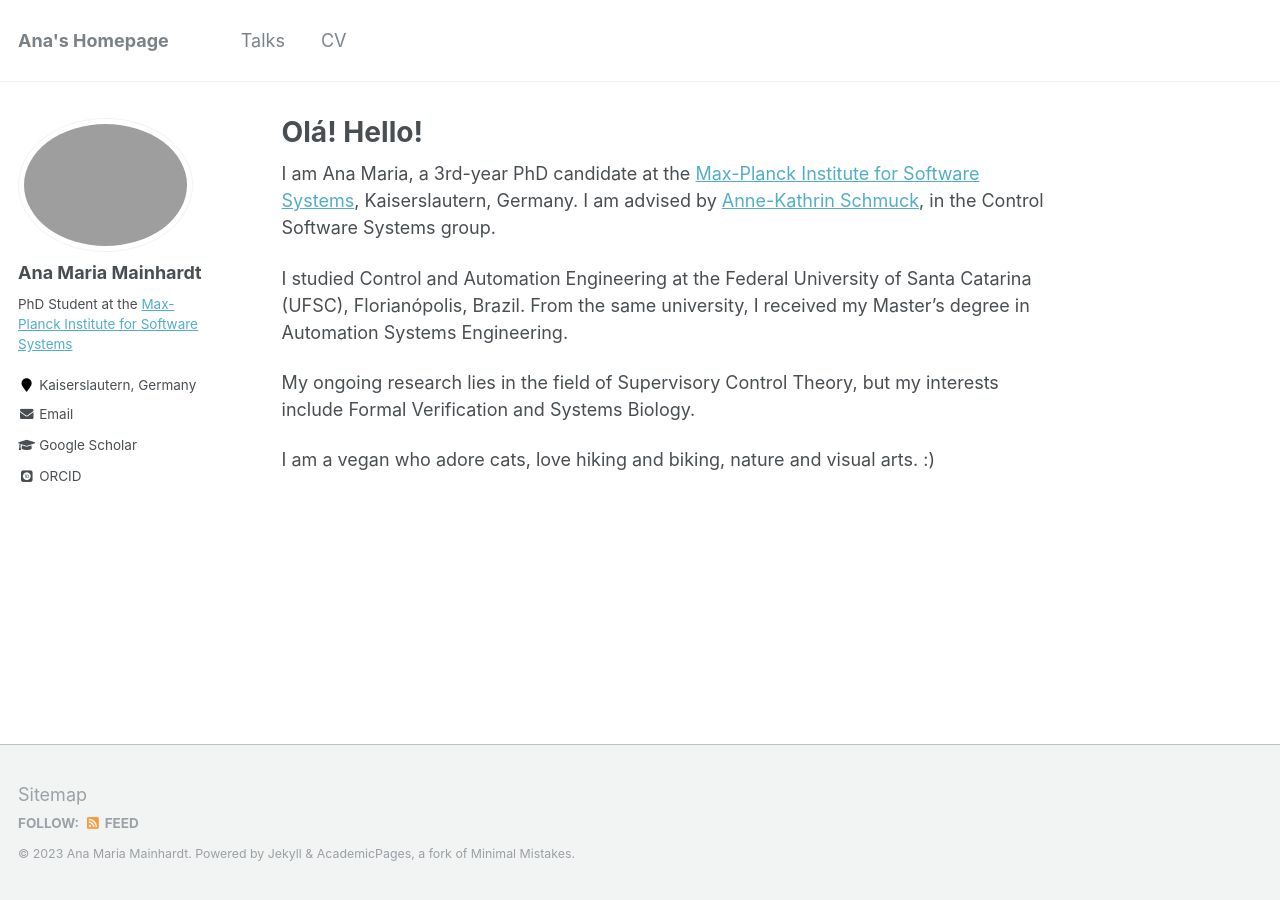
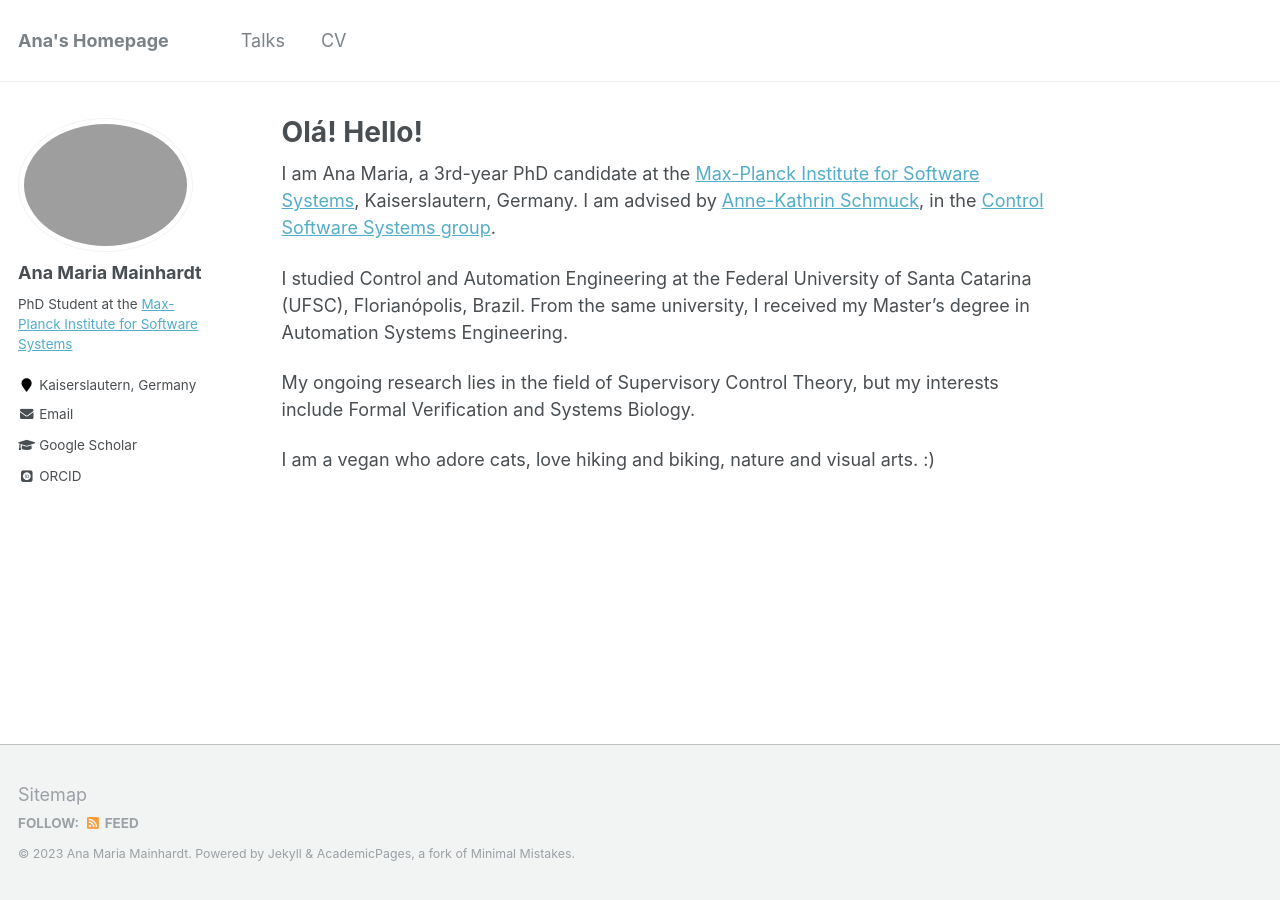
Before and after one commit to anamainhardt/anamainhardt.github.io, a Jekyll site: the page built from _pages/about.md, in a window 1280 px wide. Built offline with Jekyll 4.4.1, drawn with Linux system fonts in a browser that asks for light colours; some web fonts are replaced; part of the change alters nothing that is shown.

```diff
--- a/_pages/about.md
+++ b/_pages/about.md
@@ -11,7 +11,7 @@ redirect_from:
 
 I am Ana Maria, a 3rd-year PhD candidate at the
 [Max-Planck Institute for Software Systems](https://www.mpi-sws.org), Kaiserslautern, Germany.
-I am advised by [Anne-Kathrin Schmuck](https://wp.mpi-sws.org/akschmuck/), in the Control Software Systems group.
+I am advised by [Anne-Kathrin Schmuck](https://wp.mpi-sws.org/akschmuck/), in the [Control Software Systems group](https://cossy.mpi-sws.org).
 
 I studied Control and Automation Engineering
 at the Federal University of Santa Catarina (UFSC), Florianópolis, Brazil.
```
